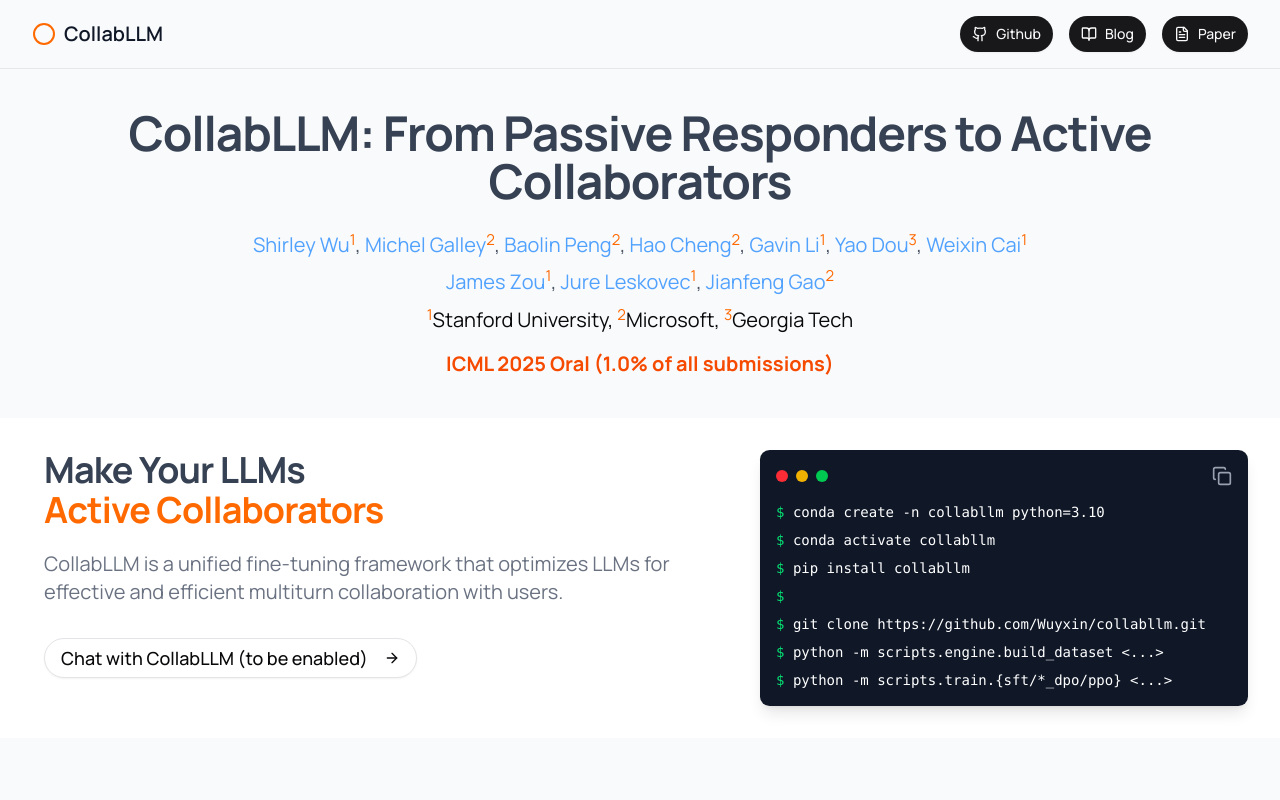
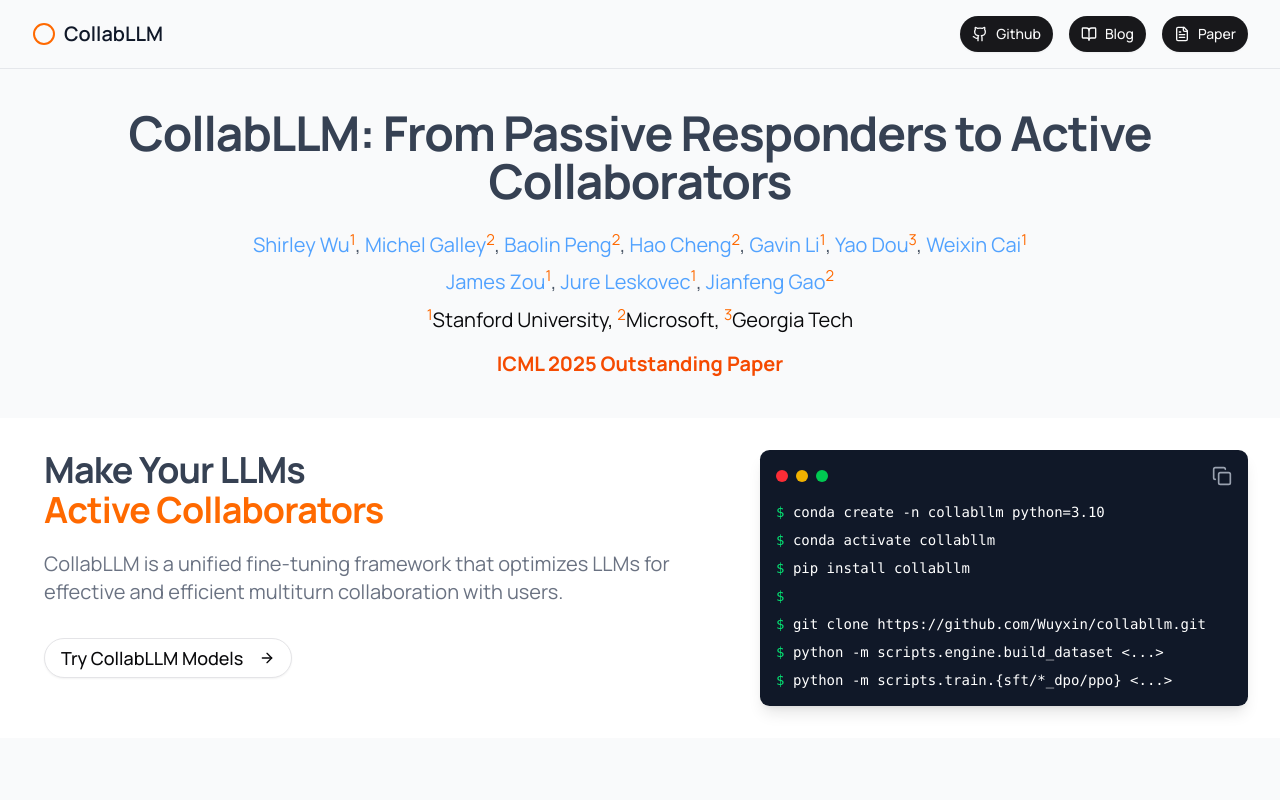
Before and after one commit to Wuyxin/collabllm, a Next.js app: page / in a window 1280 px wide. Shown: the top 800 px of the page. Built offline with nearby package versions, Linux system fonts and the light colour scheme.

Commit message:
change name

```diff
--- a/app/(dashboard)/page.tsx
+++ b/app/(dashboard)/page.tsx
@@ -572,7 +572,7 @@
             </div>
 
             <div className="text-xl font-bold">
-              <span className="text-orange-600">ICML 2025 Oral (1.0% of all submissions)</span>
+              <span className="text-orange-600">ICML 2025 Outstanding Paper</span>
             </div>
           </div>
         </div>
@@ -593,7 +593,7 @@
               </p>
               <div className="mt-8 sm:max-w-lg sm:mx-auto sm:text-center lg:text-left lg:mx-0">
                 <a
-                  href="https://huggingface.co/spaces/collabllm/CollabLLM-Llama-3.1-8B-Instruct"
+                  href="https://huggingface.co/collabllm"
                   target="_blank"
                 >
                   <Button
@@ -601,7 +601,7 @@
                     variant="outline"
                     className="text-lg rounded-full"
                   >
-                    Chat with CollabLLM (to be enabled)
+                    Try CollabLLM Models
                     <ArrowRight className="ml-2 h-5 w-5" />
                   </Button>
                 </a>
```
